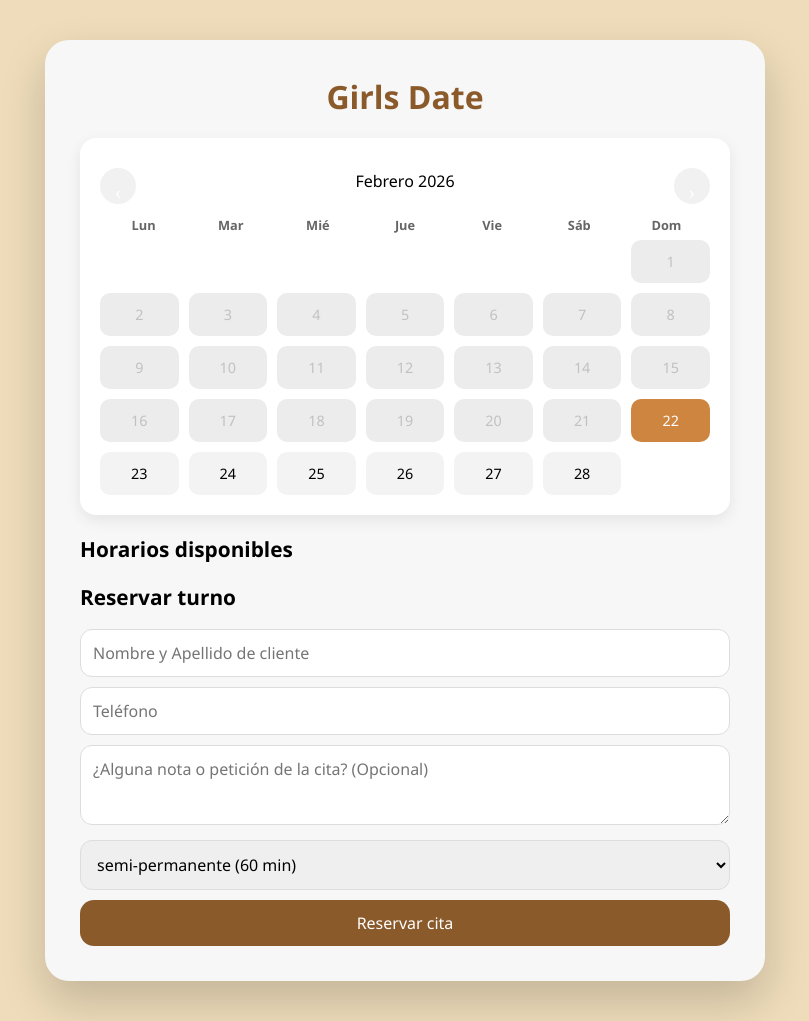
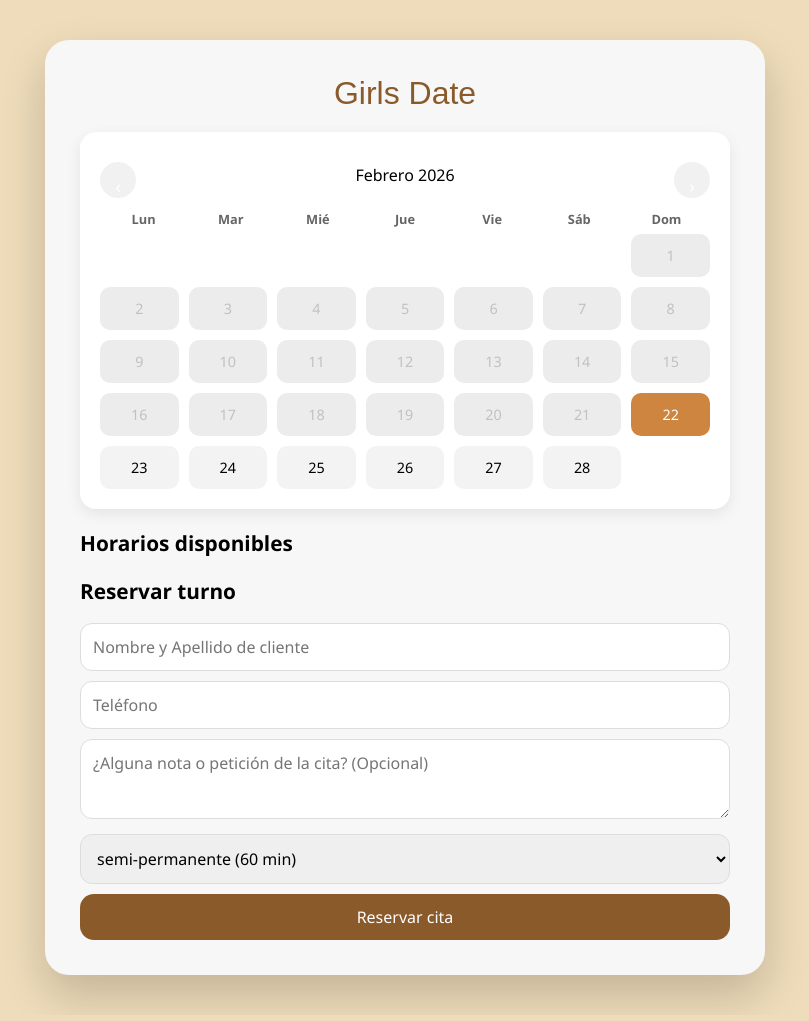
Before and after one commit to Dfg94/Agenda_web, a Flask app: page / in a window 1280 px wide. Shown: the whole page, without its empty margins (235-1044 px from the left). Run offline with Flask 3, Linux system fonts and the light colour scheme; some web fonts are replaced.

Commit message:
Añadir fuente TAN PEARL para el título principal

```diff
--- a/static/style.css
+++ b/static/style.css
@@ -1,3 +1,5 @@
+@import url('https://fonts.cdnfonts.com/css/tan-pearl');
+
 * {
     box-sizing: border-box;
     margin: 0;
@@ -33,11 +35,12 @@ body {
 }
 
 h1 {
+    font-family: 'TAN PEARL', sans-serif;
+    font-size: 2.8em;
+    font-weight: normal;
     text-align: center;
     color: #8b5a2b;
-    /* Brown */
     margin-bottom: 20px;
-    font-size: 1.6em;
 }
 
 h2 {
```
